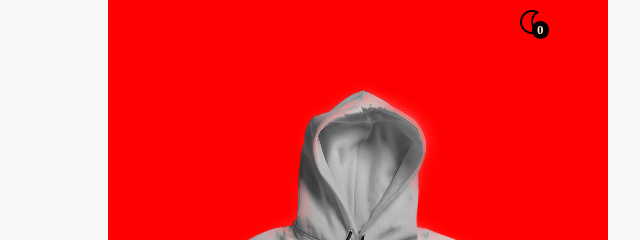
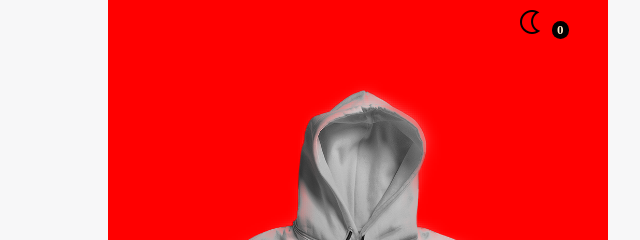
Before and after one commit to DiegoBravoE/Ecomerce, a plain HTML site: page index.html in a window 1280 px wide. Shown: the top 240 px of the page, 640-1280 px from the left. Drawn offline with Linux system fonts and the light colour scheme.

Commit message:
contador

```diff
--- a/style.css
+++ b/style.css
@@ -51,7 +51,7 @@ body{
     background:  black;
     position: absolute;
     margin-top: 11px;
-    margin-left: -30px;
+    margin-left: -10px;
 }
 .home{
    margin-right:2rem;
```
